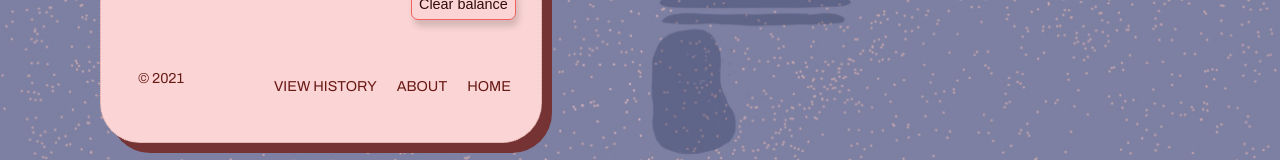
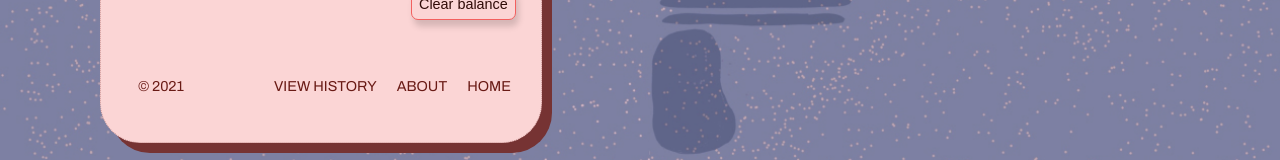
Before and after one commit to Shell111/CoffeeSaver, a React (Create React App) app: page / in a window 1280 px wide. Shown: the part 1205-1365 px from the top of the page. Built offline with nearby package versions, Linux system fonts and the light colour scheme.

Commit message:
copyright margin fixed and DarkMode toggle css

```diff
--- a/src/components/DarkMode.css
+++ b/src/components/DarkMode.css
@@ -10,19 +10,18 @@
   border-radius: 50px;
   display: flex;
   justify-content: flex-end;
-  /* background-color: #F68460; */
   border: 2px solid #F68460;
-  /* background-color: #F3605F; */
   position: relative;
   cursor: pointer;
   margin-top:10px
 }
 
 .toggle__notch {
+  position: absolute;
+  cursor: pointer;
   height: 45px;
   width: 45px;
   border-radius: 50%;
-  /* background-color: #F68460; */
   background-color: #F3605F;
   position: absolute;
   top: 3px;
@@ -32,7 +31,6 @@
 }
 
 .toggle__notch:hover {
-  /* background-color: #F68460; */
   background-color: #F3605F;
   transform: translate(30px, 0)
 }
--- a/src/components/Footer.css
+++ b/src/components/Footer.css
@@ -22,7 +22,7 @@
 }
 
 .footer__text {
-  margin: 0;
+  margin: 8px 0 0 0;
   display: inline;
   font-size: 0.9em;
   position: relative;
```
